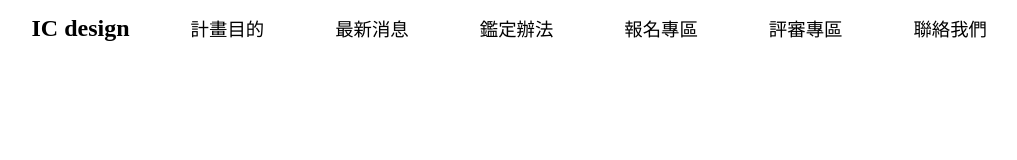
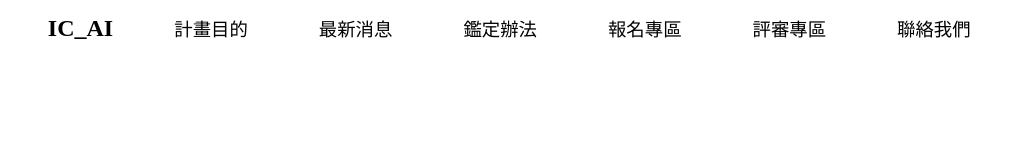
Before and after one commit to max60213/max60213.github.io, a plain HTML site: page IC_AI/navBar.html in a window 1280 px wide. Shown: the whole page, without its empty margins (121-1138 px from the left). Drawn offline with Linux system fonts and the light colour scheme.

Commit message:
ic_design to IC_AI

```diff
--- a/ic_design/navBar.html
+++ b/IC_AI/navBar.html
@@ -9,8 +9,8 @@
                 <span class="bar"></span>
             </div>
             <div class="ICdesign"><a href="">
-                <h2 class="navPC">IC design</h2>
-                <h3 class="navPhone">IC design</h3>
+                <h2 class="navPC">IC_AI</h2>
+                <h3 class="navPhone">IC_AI</h3>
             </a></div>
             <span class="material-symbols-outlined">
                 person
```
Also changed, not shown: IC_AI/CSS/PC/style.css (renamed from ic_design/CSS/PC/style.css), IC_AI/CSS/PC/style.scss (renamed from ic_design/CSS/PC/style.scss), IC_AI/CSS/Phone/style.css (renamed from ic_design/CSS/Phone/style.css), IC_AI/CSS/Phone/style.scss (renamed from ic_design/CSS/Phone/style.scss), IC_AI/CSS/nav/style.css (renamed from ic_design/CSS/nav/style.css), IC_AI/CSS/nav/style.scss (renamed from ic_design/CSS/nav/style.scss), IC_AI/JS/phoneNav.js (renamed from ic_design/JS/phoneNav.js), IC_AI/index.html (renamed from ic_design/index.html), 6 other files.
